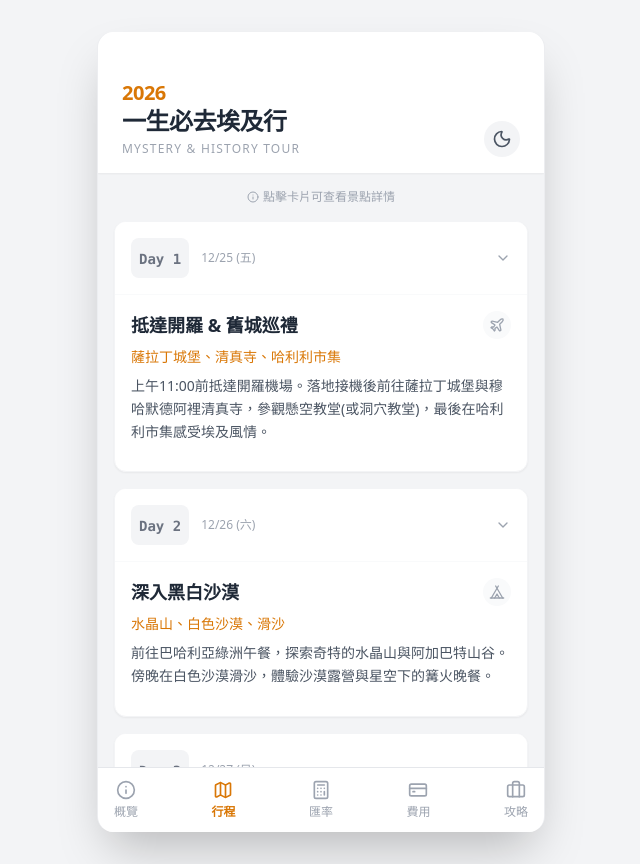
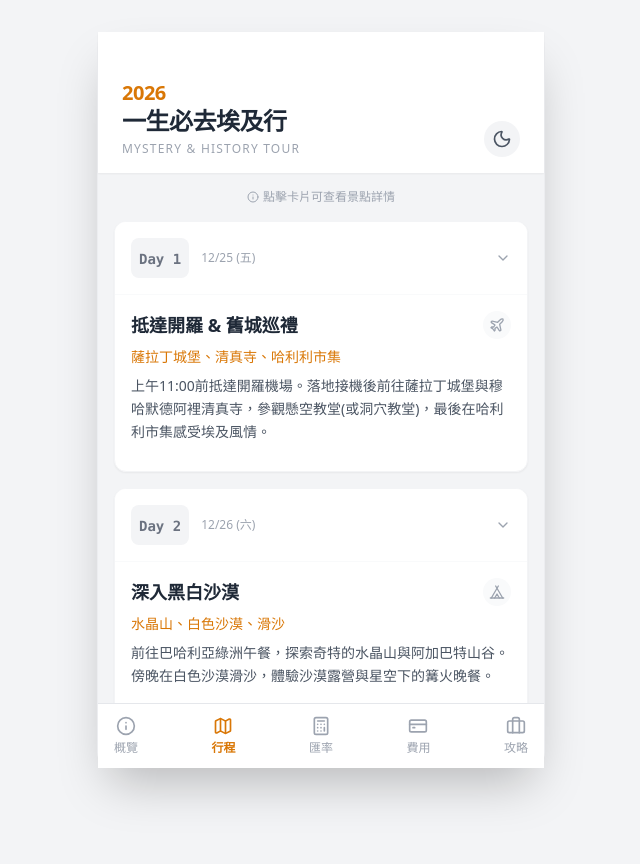
Before and after one commit to heidiee251/egypt-2026-trip, a plain HTML site: page index.html in a window 1280 px wide. Shown: the whole page, without its empty margins (319-959 px from the left). After the commit the page ends 800 px from the top, so only its background shows below. Drawn offline with nearby package versions, Linux system fonts and the light colour scheme; no server answers.

Commit message:
Update index.html

```diff
--- a/index.html
+++ b/index.html
@@ -2,8 +2,19 @@
 <html lang="zh-TW">
 <head>
     <meta charset="UTF-8">
-    <meta name="viewport" content="width=device-width, initial-scale=1.0, maximum-scale=1.0, user-scalable=no">
+    <!-- Viewport 設定優化：加入 viewport-fit=cover 以適應全螢幕 -->
+    <meta name="viewport" content="width=device-width, initial-scale=1.0, maximum-scale=1.0, user-scalable=no, viewport-fit=cover">
     <title>2026 一生必去埃及行</title>
+
+    <!-- PWA / 加入主畫面設定 -->
+    <meta name="apple-mobile-web-app-capable" content="yes">
+    <meta name="apple-mobile-web-app-status-bar-style" content="black-translucent">
+    <meta name="format-detection" content="telephone=no">
+
+    <!-- Icon 設定：您可以將 href 換成任何您喜歡的圖片網址 (建議使用正方形 PNG) -->
+    <link rel="apple-touch-icon" href="https://cdn-icons-png.flaticon.com/512/2060/2060284.png">
+    <link rel="icon" type="image/png" href="https://cdn-icons-png.flaticon.com/512/2060/2060284.png">
+
     <!-- Tailwind CSS -->
     <script src="https://cdn.tailwindcss.com"></script>
     <!-- Lucide Icons -->
@@ -28,30 +39,33 @@
         }
     </script>
     <style>
-        /* Hide scrollbar for Chrome, Safari and Opera */
-        .scrollbar-hide::-webkit-scrollbar {
-            display: none;
+        /* Hide scrollbar */
+        .scrollbar-hide::-webkit-scrollbar { display: none; }
+        .scrollbar-hide { -ms-overflow-style: none; scrollbar-width: none; }
+
+        /* 手機版優化：防止橡皮筋效果與選取 */
+        body {
+            -webkit-tap-highlight-color: transparent;
+            -webkit-touch-callout: none;
         }
-        /* Hide scrollbar for IE, Edge and Firefox */
-        .scrollbar-hide {
-            -ms-overflow-style: none;  /* IE and Edge */
-            scrollbar-width: none;  /* Firefox */
-        }
+
+        /* 安全區域設定：確保不被瀏海或 Home Bar 擋住 */
+        .safe-top { padding-top: env(safe-area-inset-top); }
+        .safe-bottom { padding-bottom: env(safe-area-inset-bottom); }
     </style>
 </head>
-<body class="bg-gray-100 transition-colors duration-300 overflow-x-hidden">
+<!-- Body 改為 fixed inset-0 以鎖定視窗，防止整體滑動 -->
+<body class="bg-gray-100 transition-colors duration-300 fixed inset-0 overflow-hidden w-full h-full">
 
     <!--
-      修正重點：
-      1. w-full: 手機版強制佔滿寬度
-      2. shadow-none sm:shadow-2xl: 手機版移除陰影(避免超出邊框)，電腦版保留陰影
-      3. sm:rounded-2xl: 電腦版才有圓角，手機版直角貼邊
-      4. sm:my-8: 電腦版上下留白，手機版貼齊
+      佈局修正：
+      1. 手機版使用 h-full w-full flex flex-col 佔滿 fixed 的 body，解決溢出問題
+      2. 電腦版維持 sm:h-[calc(100vh-64px)] 懸浮視窗感
     -->
-    <div id="app-container" class="w-full min-h-screen sm:h-[calc(100vh-64px)] font-sans text-gray-800 max-w-md mx-auto relative shadow-none sm:shadow-2xl sm:rounded-2xl overflow-hidden bg-gray-100 transition-colors duration-300 sm:my-8 border-x-0 sm:border-x border-gray-200/50">
+    <div id="app-container" class="w-full h-full flex flex-col sm:h-[calc(100vh-64px)] sm:max-h-[900px] font-sans text-gray-800 max-w-md mx-auto relative shadow-none sm:shadow-2xl sm:rounded-2xl bg-gray-100 transition-colors duration-300 sm:my-8 border-x-0 sm:border-x border-gray-200/50">
 
-        <!-- Header -->
-        <header id="header" class="bg-white px-6 pt-12 pb-4 sticky top-0 z-20 shadow-sm flex justify-between items-end transition-colors duration-300">
+        <!-- Header: 增加 safe-top 避開瀏海 -->
+        <header id="header" class="safe-top bg-white px-6 pt-12 pb-4 z-20 shadow-sm flex-none flex justify-between items-end transition-colors duration-300">
             <div>
                 <h1 class="text-xl font-extrabold text-amber-600 tracking-tight leading-tight">2026<br/><span class="text-gray-800 text-2xl" id="header-subtitle">一生必去埃及行</span></h1>
                 <p class="text-xs text-gray-400 font-medium tracking-widest mt-1">MYSTERY & HISTORY TOUR</p>
@@ -61,13 +75,13 @@
             </button>
         </header>
 
-        <!-- Main Content -->
-        <main id="main-content" class="p-4 pb-24 overflow-y-auto h-[calc(100vh-140px)] sm:h-[calc(100%-140px)] scrollbar-hide">
+        <!-- Main Content: flex-1 讓它自動填滿剩餘空間並負責捲動 -->
+        <main id="main-content" class="flex-1 p-4 pb-6 overflow-y-auto scrollbar-hide overscroll-contain">
             <!-- Content will be injected here by JavaScript -->
         </main>
 
-        <!-- Bottom Navigation -->
-        <nav id="bottom-nav" class="absolute bottom-0 w-full bg-white border-t border-gray-200 px-4 py-3 flex justify-between items-center text-xs z-20 transition-colors duration-300">
+        <!-- Bottom Navigation: 增加 safe-bottom 避開 Home Indicator -->
+        <nav id="bottom-nav" class="safe-bottom bg-white border-t border-gray-200 px-4 py-3 z-20 flex-none flex justify-between items-center text-xs transition-colors duration-300">
             <!-- Nav items injected by JS -->
         </nav>
 
```
